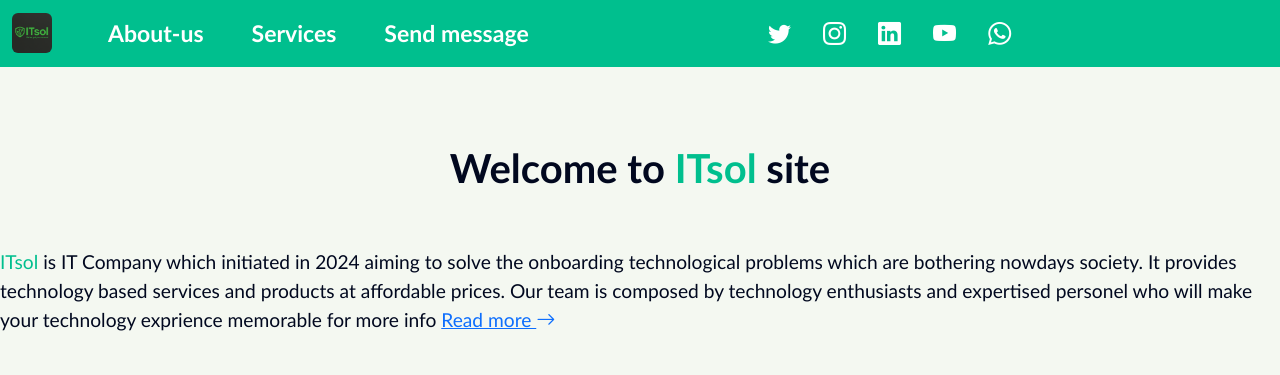
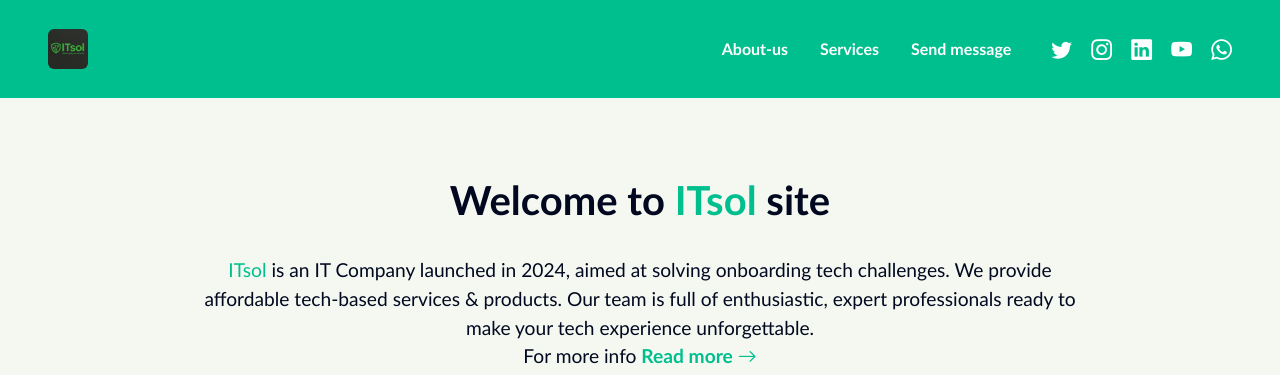
Before and after one commit to Fidele250/Customer-Tracking, a Django app: page / in a window 1280 px wide. Shown: the top 375 px of the page. Run offline with Django 5.2, Linux system fonts and the light colour scheme; some libraries are stand-ins or nearby versions.

Commit message:
3rd version

```diff
--- a/Accounts/admin.py
+++ b/Accounts/admin.py
@@ -2,10 +2,11 @@ from django.contrib import admin
 
 # Register your models here.
 
-from Accounts.models import Customer,Product,Order,Tag,CustomUser
+from Accounts.models import Customer,Product,Order,Tag,CustomUser,Message
 
 admin.site.register(Product)
 admin.site.register(Customer)
 admin.site.register(Order)
 admin.site.register(Tag)
 admin.site.register(CustomUser)
+admin.site.register(Message)
--- a/Accounts/templates/accounts/landing.html
+++ b/Accounts/templates/accounts/landing.html
@@ -1,245 +1,248 @@
 {% load static %}
 <!DOCTYPE html>
 <html lang="en">
+
 <head>
     <meta charset="UTF-8">
     <meta name="viewport" content="width=device-width, initial-scale=1.0">
-    <link href="https://cdn.jsdelivr.net/npm/bootstrap@5.3.3/dist/css/bootstrap.min.css" rel="stylesheet"
-        integrity="sha384-QWTKZyjpPEjISv5WaRU9OFeRpok6YctnYmDr5pNlyT2bRjXh0JMhjY6hW+ALEwIH" crossorigin="anonymous">
+    <title>Landing | ITsol</title>
 
+    <!-- Bootstrap -->
+    <link href="https://cdn.jsdelivr.net/npm/bootstrap@5.3.3/dist/css/bootstrap.min.css" rel="stylesheet">
     <link rel="stylesheet" href="https://cdn.jsdelivr.net/npm/bootstrap-icons@1.11.3/font/bootstrap-icons.min.css">
-    <title>Landing</title>
-</head>
-<body>
-    <div class="rowz">
-        <div class="navigations">
-            <nav class="navbar navbar-expand-lg ">
-                <div class="container-fluid">
-                    <a class="navbar-brand" href="#"><img src="{% static 'images/Logo.png' %}" alt="" width="40" height="40" class="rounded"></a>
-                    <button class="navbar-toggler" type="button" data-bs-toggle="collapse" data-bs-target="#navbarSupportedContent"
-                        aria-controls="navbarSupportedContent" aria-expanded="false" aria-label="Toggle navigation">
-                        <span class="navbar-toggler-icon"></span>
-                    </button>
-                    <div class="collapse navbar-collapse" id="navbarSupportedContent">
-                        <ul class="navbar-nav me-auto mb-2 mb-lg-0">
-                            <li class="nav-item">
-                                <a class="nav-link" aria-current="page" href="#">About-us</a>
-                            </li>
-                            <li class="nav-item">
-                                <a class="nav-link " aria-current="page" href="#">Services</a>
-                            </li>
-                            <li class="nav-item">
-                                <a class="nav-link " aria-current="page" href="#">Send message</a>
-                            </li>
-                            <li class="nav-item">
-                                <a class="nav-link" href="#"></a>
-                            </li>
-                        </ul>
-                    </div>
-                </div>
-
-            </nav>
-        </div>
-        <div class="navbar">
-            <div class="social">
-               <a href=""><i class="bi bi-twitter"></i></a>
-                <a href=""><i class="bi bi-instagram"></i></a>
-                <a href=""><i class="bi bi-linkedin"></i></a>
-                <a href=""><i class="bi bi-youtube"></i></a>
-                <a href=""><i class="bi bi-whatsapp"></i></a>
-            </div>
-        </div>
-    </div>
-
-    <div class="title">
-        <h1><b>Welcome to <span id='logo'>ITsol</span> site</b></h1>
-    </div>
-
-
-    <div class="description">
-        <p><span id="logo">ITsol</span> is IT Company which initiated in 2024 aiming to solve the onboarding technological
-            problems which are bothering nowdays society. It provides technology based services and products at affordable
-            prices. Our team is composed by technology enthusiasts and expertised personel who will make your technology
-            exprience memorable for more info <a href="">Read more <i class="bi bi-arrow-right"></i></a>
-        </p>
-    </div>
-
-    <div class="row ">
-        <div class="card col-md-4 outer ">
-            <h3 class="card card-header">Online Courses</h3>
-            <div class="card card-body">
-                <img src="{% static 'images/1.png' %}" alt="" class="rounded">
-            </div>
-
-         </div>
-        <div class="card col-md-4 outer">
-            <h3 class="card card-header">E-Service</h3>
-            <div class="card card-body">
-                <video  autoplay loop muted  type ='video/mp4' class="rounded">
-                    <source src="{% static 'images/e-services.mp4' %}">
-                </video>
-            </div>
-
-         </div>
-        <div class="card col-md-4 outer ">
-            <h3 class="card card-header">Cyber Security</h3>
-            <div class="card card-body">
-                <video   autoplay loop muted class="rounded">
-                    <source src="{% static 'images/cyber.mp4' %}" type="video/mp4">
-                    Your browser does not support the video tag.
-                </video>
-               <p>
-
-               </p>
-            </div>
-
-         </div>
-
-    </div>
-
-
-
-
-
 
     <style>
-        .main {
-            display: none;
+        :root {
+            --color-bg: #f4f8f1;
+            --color-bg1: #2e3267;
+            --color-white: #fff;
+            --color-sucess: #00bf8e;
+            --color-font: #01081f;
+        }
+
+        body {
+            background-color: var(--color-bg);
+            color: var(--color-font);
+            font-family: 'Trebuchet MS', sans-serif;
+        }
+
+        .rowz {
+            background-color: var(--color-sucess);
+            display: flex;
+            justify-content: space-between;
+            align-items: center;
+            padding: 0.5rem 2rem;
+            position: fixed;
+            top: 0;
+            width: 100%;
+            z-index: 1000;
+        }
+
+        .navbar-brand img {
+            border-radius: 50%;
+        }
+
+        .navbar-nav .nav-link {
+            font-weight: bold;
+            color: var(--color-white) !important;
+            margin-left: 1rem;
+            transition: color 0.3s ease;
+        }
+
+        .navbar-nav .nav-link:hover {
+            color: var(--color-bg1) !important;
+        }
+
+                .social {
+            display: flex;
+            align-items: center;
+            gap: 1.2rem;
+            margin-left: 1rem;
+        }
+
+        .social a {
+            color: var(--color-white);
+            font-size: 1.3rem;
+            transition: transform 0.3s ease;
+        }
+
+        .social a:hover {
+            transform: scale(1.2);
+            color: var(--color-bg1);
         }
 
 
-        .navbar .navbar-expand-lg{
-            background-color: none;
-            width: 100%;
+        .title {
+            text-align: center;
+            margin-top: 8rem;
+            padding-top: 3rem;
         }
 
-        .social{
-            gap: 2rem;
-            display: flex;
-            fill: var(--color-bg1);
-            align-self: end;
+        #logo {
+            color: var(--color-sucess);
         }
 
-
-        .card{
-            background-color: transparent;
-
-
-        }
-        .card .outer:hover {
-  transform: scale(1.05);
-  transition: transform 0.3s ease-in-out;
-  box-shadow: inset 0 8px 16px rgba(0, 0, 0, 0.2);
-}
-
-        .outer{
-            border: none;
+        .description {
+            max-width: 900px;
+            margin: 2rem auto;
+            text-align: center;
+            font-size: 1.2rem;
         }
 
-        .row{
+        .description a {
+            color: var(--color-sucess);
+            text-decoration: none;
+            font-weight: bold;
+        }
+
+        .description a:hover {
+            text-decoration: underline;
+        }
+
+        .row.cards {
+            display: flex;
+            justify-content: center;
+            flex-wrap: wrap;
+            gap: 2rem;
             margin: 4rem auto;
+        }
+
+        .card.outer {
+            border: none;
+            background-color: var(--color-white);
+            border-radius: 1rem;
+            overflow: hidden;
+            box-shadow: 0 4px 20px rgba(0, 0, 0, 0.1);
+            transition: transform 0.3s ease, box-shadow 0.3s ease;
+            max-width: 350px;
+        }
+
+        .card.outer:hover {
+            transform: translateY(-10px);
+            box-shadow: 0 8px 30px rgba(0, 0, 0, 0.2);
+        }
+
+        .card-body img,
+        .card-body video {
+            width: 100%;
+            object-fit: cover;
+            border-radius: 0 0 1rem 1rem;
+    height: auto;
+    object-fit: cover;
+    border-radius: 10px;
+              max-height: 250px;
+    object-fit: contain;
         }
 
         .window-scroll{
             background-color: var(--color-bg1);
         }
 
-        :root {
-            --color-bg: #f4f8f1;
-            --color-bg1: #2e3267;
-            --color-white: #fff;
-            --color-sucess: #00bf8e;
-            --color-font:#01081f;
+        @media screen and (max-width: 600px) {
+            .rowz {
+                flex-direction: column;
+                align-items: flex-start;
+            }
+
+            .social {
+                margin-top: 0.5rem;
+            }
+            .row.card{
+                display: grid;
+                grid-template-columns: repeat(2 1fr);
+
+            }
         }
+    </style>
+</head>
 
-        #logo {
-            color: var(--color-sucess);
-        }
+<body>
 
-        .title {
-            justify-content: center;
-            align-items: center;
-            display: flex;
-            margin-top: 6rem;
-            padding-top: 3rem;
-            margin-bottom: 3rem;
+    <!-- Navbar -->
+<!-- Navbar Start -->
+<div class="rowz">
+    <div class="container-fluid d-flex flex-column flex-lg-row justify-content-between align-items-center py-2 px-3 gap-3">
 
-        }
+        <nav class="navbar navbar-expand-lg w-100">
+            <a class="navbar-brand" href="#">
+                <img src="{% static 'images/Logo.png' %}" alt="Logo" width="40" height="40" class="rounded">
+            </a>
+            <button class="navbar-toggler" type="button" data-bs-toggle="collapse" data-bs-target="#navbarNav">
+                <span class="navbar-toggler-icon"></span>
+            </button>
 
-        body {
-            background-color: var(--color-bg);
-            color: var(--color-font);
-             font-family:'Trebuchet MS', 'Lucida Sans Unicode', 'Lucida Grande', 'Lucida Sans', Arial, sans-serif;
-             font-size: larger;
+            <div class="collapse navbar-collapse justify-content-end" id="navbarNav">
+                <ul class="navbar-nav mb-2 mb-lg-0">
+                    <li class="nav-item"><a class="nav-link" href="#">About-us</a></li>
+                    <li class="nav-item"><a class="nav-link" href="#">Services</a></li>
+                    <li class="nav-item"><a class="nav-link" href="{% url 'message' %}">Send message</a></li>
+                </ul>
+            </div>
+        </nav>
 
-        }
+        <!-- Social Icons -->
+        <div class="social mt-2 mt-lg-0 d-flex justify-content-center">
+            <a href=""><i class="bi bi-twitter"></i></a>
+            <a href="https://www.instagram.com/fidele668?igsh=ZzJwZTV0Zjd4eWsz"><i class="bi bi-instagram"></i></a>
+            <a href=""><i class="bi bi-linkedin"></i></a>
+            <a href=""><i class="bi bi-youtube"></i></a>
+            <a href=""><i class="bi bi-whatsapp"></i></a>
+        </div>
+    </div>
+</div>
+<!-- Navbar End -->
 
 
+    <!-- Main Content -->
+    <div class="title">
+        <h1><strong>Welcome to <span id='logo'>ITsol</span> site</strong></h1>
+    </div>
 
-        .rowz {
-            background-color: var(--color-sucess);
-            justify-content: center;
-            align-items: center;
-            display: grid;
-            grid-template-columns: 60% 40%;
-            width: 100%;
-            top: 0px;
-            right: 0px;
-            right: 0px;
-            position: fixed;
-            z-index: 1000;
+    <div class="description">
+        <p>
+            <span id="logo">ITsol</span> is an IT Company launched in 2024, aimed at solving onboarding tech challenges.
+            We provide
+            affordable tech-based services & products. Our team is full of enthusiastic, expert professionals ready
+            to make your tech experience unforgettable.
+            <br>For more info <a href="#">Read more <i class="bi bi-arrow-right"></i></a>
+        </p>
+    </div>
 
+    <!-- Services Section -->
+    <div class="row cards">
+        <div class="card outer">
+            <h5 class="card-header text-center bg-white border-0">Online Courses</h5>
+            <div class="card-body">
+                <img src="{% static 'images/1.png' %}" alt="Online Courses" class="rounded">
+            </div>
+        </div>
+        <div class="card outer">
+            <h5 class="card-header text-center bg-white border-0">E-Service</h5>
+            <div class="card-body">
+                <video autoplay loop muted>
+                    <source src="{% static 'images/e-services.mp4' %}" type="video/mp4">
+                </video>
+            </div>
+        </div>
+        <div class="card outer">
+            <h5 class="card-header text-center bg-white border-0">Cyber Security</h5>
+            <div class="card-body">
+                <video autoplay loop muted>
+                    <source src="{% static 'images/cyber.mp4' %}" type="video/mp4">
+                </video>
+            </div>
+        </div>
+    </div>
 
-
-        }
-
-        .rowz a {
-            text-decoration: none;
-            list-style: none;
-            color: var(--color-white);
-            font-size: larger;
-            font-weight: 800;
-
-        }
-
-        .rowz li {
-            display: inline-block;
-            margin: 0 0 0 2rem;
-        }
-        .about {
-    display: grid;
-    grid-template-columns: 20% 60% 20%;
-    align-items: center;
-    gap: 20px;
-
-
-    margin: 0 auto;
-    border-top: 1px solid var(--color-sucess);
-  }
-
-  /* Make sure image is responsive */
-  .logo img {
-    width: 100%;
-    height: auto;
-    display: block;
-    max-width: 200px;
-  }
-  .window-scroll{
-    background-color: var(--color-bg1);
-  }
-
-    </style>
-
+    <!-- Scripts -->
     <script>
-        window.addEventListener('scroll',() =>{
-        document.querySelector('.rowz').classList.toggle('window-scroll',window.scrollY>100)
+        window.addEventListener('scroll', () => {
+            document.querySelector('.rowz').classList.toggle('window-scroll', window.scrollY > 100)
         });
-
     </script>
 
-    <script src="https://cdn.jsdelivr.net/npm/bootstrap@5.3.3/dist/js/bootstrap.bundle.min.js"
-        integrity="sha384-YvpcrYf0tY3lHB60NNkmXc5s9fDVZLESaAA55NDzOxhy9GkcIdslK1eN7N6jIeHz"
-        crossorigin="anonymous"></script>
+    <script src="https://cdn.jsdelivr.net/npm/bootstrap@5.3.3/dist/js/bootstrap.bundle.min.js"></script>
 
 </body>
+
 </html>
--- a/Accounts/urls.py
+++ b/Accounts/urls.py
@@ -17,5 +17,8 @@ urlpatterns = [
     path ('login/',views.login_view,name = 'login'),
     path ('logout/',views.log_out,name = 'logout'),
     path('register/',views.register,name = 'register'),
+    path('message/',views.send_message,name = 'message'),
+    path('message/<str:pk>/',views.personal_message,name = 'pmessage'),
+
 
 ]
--- a/Accounts/views.py
+++ b/Accounts/views.py
@@ -6,7 +6,7 @@ from django.contrib.auth import login,logout,authenticate
 from django.contrib.auth.decorators import login_required
 from django.contrib.auth.models import Group
 from Accounts.models import *
-from Accounts.forms import orderForm,customerForm,CreateUserForm,ProductForm
+from Accounts.forms import orderForm,customerForm,CreateUserForm,ProductForm,CreateMessage
 
 from rest_framework.decorators import api_view
 from rest_framework.response import Response
@@ -140,7 +140,7 @@ def login_view (request):
             if user is not None:
                 login(request, user)
                 if user.role =='Admin':
-                    return redirect('home')
+                    return redirect('landing')
                 elif user.role =='Customer' :
                     return redirect('/')
 
@@ -195,9 +195,58 @@ def productCreate(request):
 
     return render(request,'accounts/productCreate.html',{'form':form})
 
+
+@login_required(login_url='login')
+def send_message(request):
+    if request.method == 'POST':
+        form = CreateMessage(request.POST)
+        if form.is_valid():
+            message_obj = form.save(commit=False)
+            message_obj.user = request.user
+            message_obj.save()
+            return redirect('pmessage')
+    else:
+        form = CreateMessage(initial={'user': request.user})
+
+
+
+    return render (request,'accounts/message.html',{
+        'form': form,
+        'user_email': request.user.email
+    })
+
+
+@login_required(login_url='login')
+def personal_message(request,pk):
+    pmessage = Message.objects.get(id = pk)
+
+    user = request.user
+    context = {
+        'pmessage':pmessage,
+        'user':user
+    }
+
+    if pmessage.user != user and not user.is_staff:
+
+
+        return HttpResponse('You have created no message')
+    else:
+        return render(request,'accounts/personal_message.html',context)
+
+
+
+
+
+
+def userProfile(request):
+    user = CustomUser.objects.all()
+
+
 @api_view(['GET'])
 def customerlist (request):
     customer = Customer.objects.all()
+    for cust in customer:
+        print(cust.name)
 
     serializer = CustomerSerializer(customer, many = True)
     return Response (serializer.data)
--- a/Customer/settings.py
+++ b/Customer/settings.py
@@ -41,6 +41,7 @@ INSTALLED_APPS = [
     'Accounts',
     'rest_framework',
     'django_filters',
+    'widget_tweaks',
 ]
 
 MIDDLEWARE = [
@@ -80,7 +81,7 @@ WSGI_APPLICATION = 'Customer.wsgi.application'
 DATABASES = {
     'default': {
         'ENGINE': 'django.db.backends.mysql',
-        'NAME': 'workshop',
+        'NAME': 'Customerz',
         'HOST':'127.0.0.1',
         'USER':'root',
         'PASSWORD':'123@fidele',
```
Also changed, not shown: Accounts/forms.py (+19 -1 lines), Accounts/models.py (+8 -30 lines), Accounts/templates/accounts/message.html (added, +68 -0 lines), Accounts/templates/accounts/personal_message.html (added, +117 -0 lines), requirements.txt (added, +33 -0 lines), Accounts/migrations/0001_initial.py, Accounts/migrations/0002_alter_order_customer.py (deleted), Accounts/migrations/0002_customuser_image.py (added), Accounts/migrations/0003_remove_message_email.py (added), Aime_me.JPG (added).
